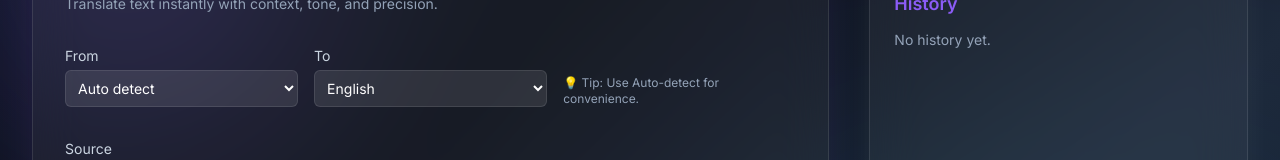
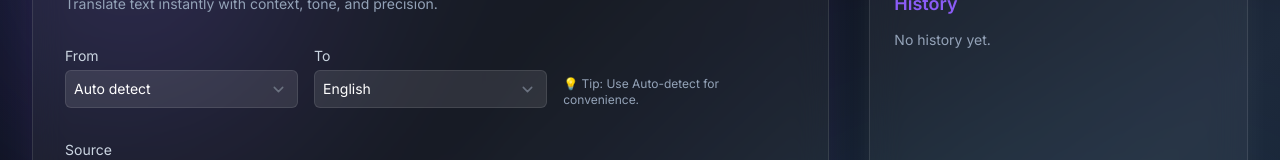
Before and after one commit to karan-sidhu22/UNIVERSAL-TRANSLATOR, a Next.js app: page / in a window 1280 px wide. Shown: the part 255-415 px from the top of the page. Built offline with nearby package versions, Linux system fonts and the light colour scheme.

Commit message:
updated the tailwind again

```diff
--- a/tailwind.config.js
+++ b/tailwind.config.js
@@ -6,21 +6,53 @@ module.exports = {
   ],
   theme: {
     extend: {
+      // 🎨 Color System
       colors: {
-        bg: "#0b0f19", // deep indigo background
-        card: "rgba(255,255,255,0.06)",
+        bg: "#05070F", // deep night background
+        card: "rgba(255,255,255,0.05)", // translucent glass
         accent: "#8b5cf6", // violet
         accent2: "#06b6d4", // cyan
-        glow: "rgba(139,92,246,0.25)", // soft glow
+        glow: "rgba(139,92,246,0.25)", // soft violet glow
+        danger: "#f43f5e", // rose accent for errors
       },
+
+      // 🌈 Backgrounds & Gradients
       backgroundImage: {
         "animated-gradient":
           "linear-gradient(-45deg, #0f172a, #1e293b, #0b0f19, #111827)",
+        "glass-gradient":
+          "linear-gradient(145deg, rgba(255,255,255,0.08), rgba(255,255,255,0.02))",
+        "accent-gradient":
+          "linear-gradient(to right, var(--tw-gradient-stops))",
       },
+
+      // 🌠 Shadows & Depth
+      boxShadow: {
+        glow: "0 0 30px rgba(139,92,246,0.3)",
+        glowCyan: "0 0 30px rgba(6,182,212,0.3)",
+        soft: "0 4px 30px rgba(0,0,0,0.4)",
+        card: "0 4px 50px rgba(0,0,0,0.25)",
+      },
+
+      // 🧊 Blur, Border, and Glass
+      backdropBlur: {
+        xs: "2px",
+        sm: "4px",
+        md: "8px",
+        lg: "12px",
+        xl: "16px",
+      },
+      borderRadius: {
+        xl2: "1.25rem",
+      },
+
+      // ⚡ Animations & Keyframes
       animation: {
         gradientShift: "gradientShift 12s ease infinite",
         float: "float 6s ease-in-out infinite",
         pulseSlow: "pulse 6s ease-in-out infinite",
+        fadeInUp: "fadeInUp 0.8s ease-out forwards",
+        glowPulse: "glowPulse 4s ease-in-out infinite",
       },
       keyframes: {
         gradientShift: {
@@ -28,15 +60,42 @@ module.exports = {
           "50%": { backgroundPosition: "100% 50%" },
         },
         float: {
-          "0%, 100%": { transform: "translateY(0px)" },
+          "0%, 100%": { transform: "translateY(0)" },
           "50%": { transform: "translateY(-10px)" },
         },
+        fadeInUp: {
+          "0%": { opacity: 0, transform: "translateY(20px)" },
+          "100%": { opacity: 1, transform: "translateY(0)" },
+        },
+        glowPulse: {
+          "0%, 100%": {
+            boxShadow: "0 0 20px rgba(139,92,246,0.15)",
+          },
+          "50%": {
+            boxShadow: "0 0 40px rgba(139,92,246,0.35)",
+          },
+        },
       },
-      boxShadow: {
-        glow: "0 0 30px rgba(139,92,246,0.3)",
-        soft: "0 4px 30px rgba(0,0,0,0.4)",
+
+      // 📱 Responsive Fine-Tuning
+      screens: {
+        xs: "480px",
+        sm: "640px",
+        md: "768px",
+        lg: "1024px",
+        xl: "1280px",
+        "2xl": "1536px",
+      },
+
+      // 🧠 Typography
+      fontFamily: {
+        sans: ["Inter", "system-ui", "sans-serif"],
+        display: ["Poppins", "Inter", "sans-serif"],
       },
     },
   },
-  plugins: [],
+  plugins: [
+    require("@tailwindcss/forms"), // for consistent input/select styling
+    require("@tailwindcss/typography"), // for better text rendering
+  ],
 };
```
